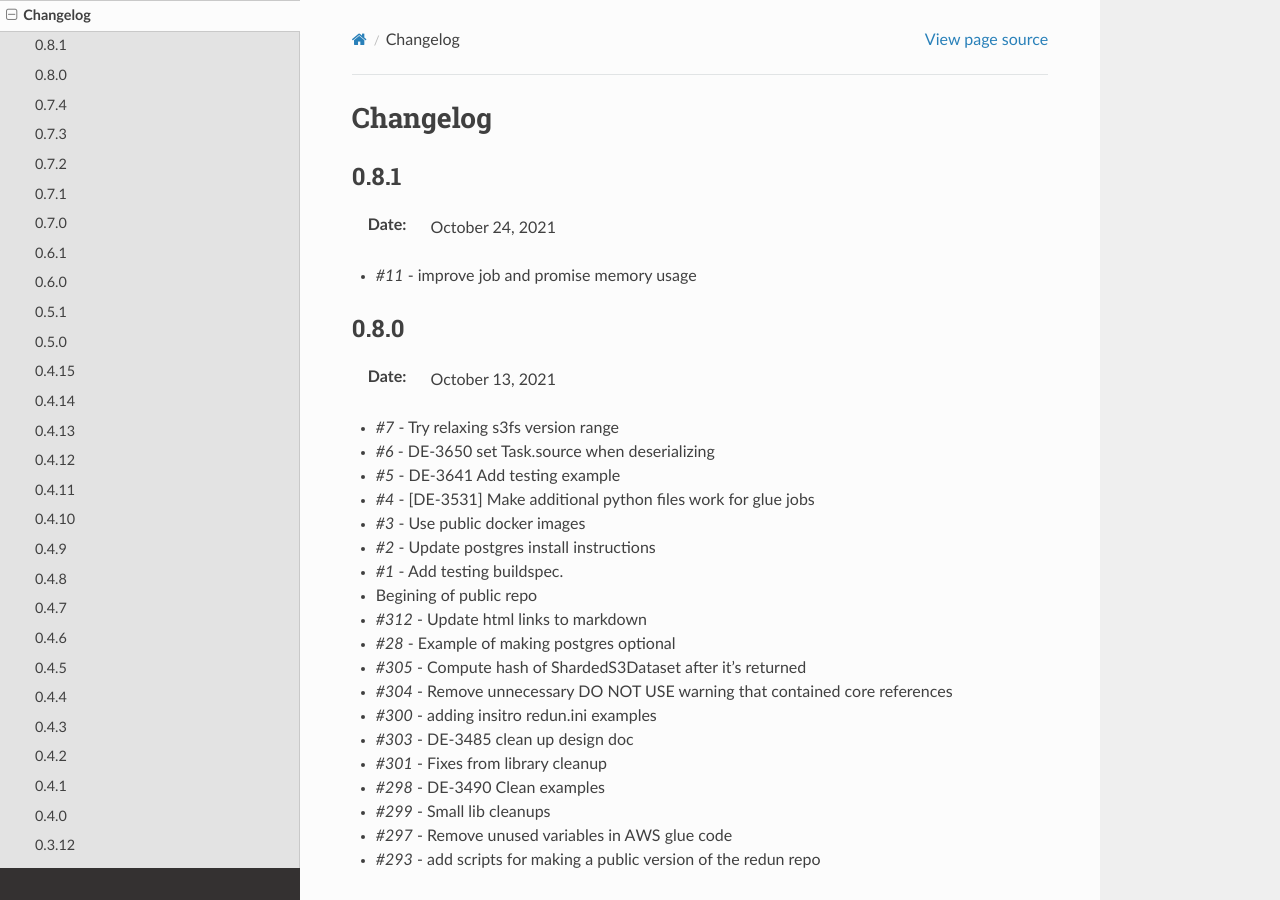
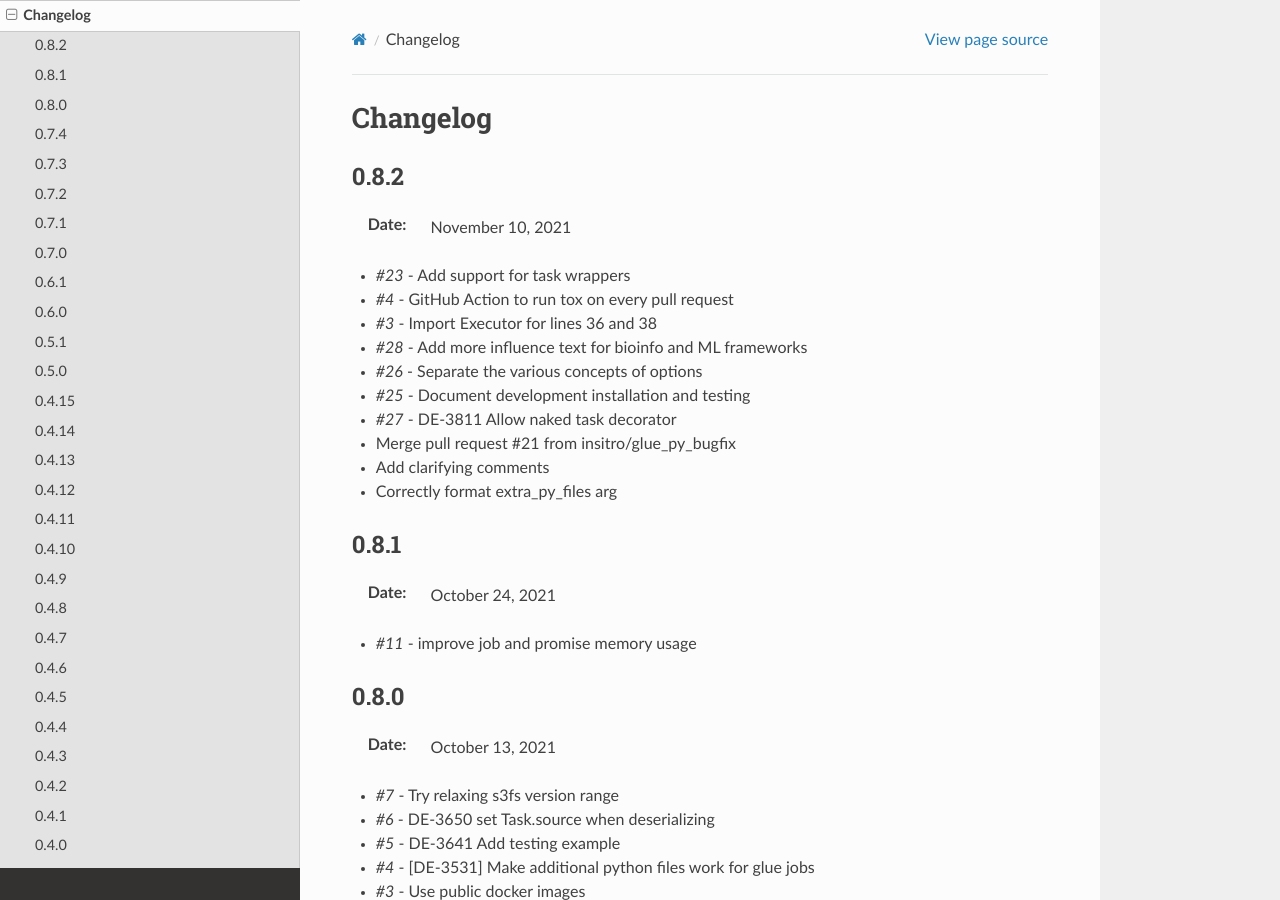
Before and after one commit to insitro/redun, a Sphinx documentation site: the page built from docs/source/CHANGELOG.rst, in a window 1280 px wide and 900 px high. Built offline with Sphinx 7.4.7 and the Read the Docs theme 2.0.0, drawn with Linux system fonts in a browser that asks for light colours.

Commit message:
Release 0.8.2 (#31)

```diff
--- a/docs/source/CHANGELOG.rst
+++ b/docs/source/CHANGELOG.rst
@@ -1,6 +1,21 @@
 *********
 Changelog
 *********
+
+0.8.2
+=====
+:Date: November 10, 2021
+
+* `#23` - Add support for task wrappers
+* `#4` - GitHub Action to run tox on every pull request
+* `#3` - Import Executor for lines 36 and 38
+* `#28` - Add more influence text for bioinfo and ML frameworks
+* `#26` - Separate the various concepts of options
+* `#25` - Document development installation and testing
+* `#27` - DE-3811 Allow naked task decorator
+* Merge pull request #21 from insitro/glue_py_bugfix
+* Add clarifying comments
+* Correctly format extra_py_files arg
 
 0.8.1
 =====
--- a/redun/__init__.py
+++ b/redun/__init__.py
@@ -17,4 +17,4 @@ from redun.scheduler import (  # noqa: F401
 from redun.scripting import script  # noqa: F401
 from redun.task import PartialTask, Task, get_task_registry, task  # noqa: F401
 
-__version__ = "0.8.1"
+__version__ = "0.8.2"
```
